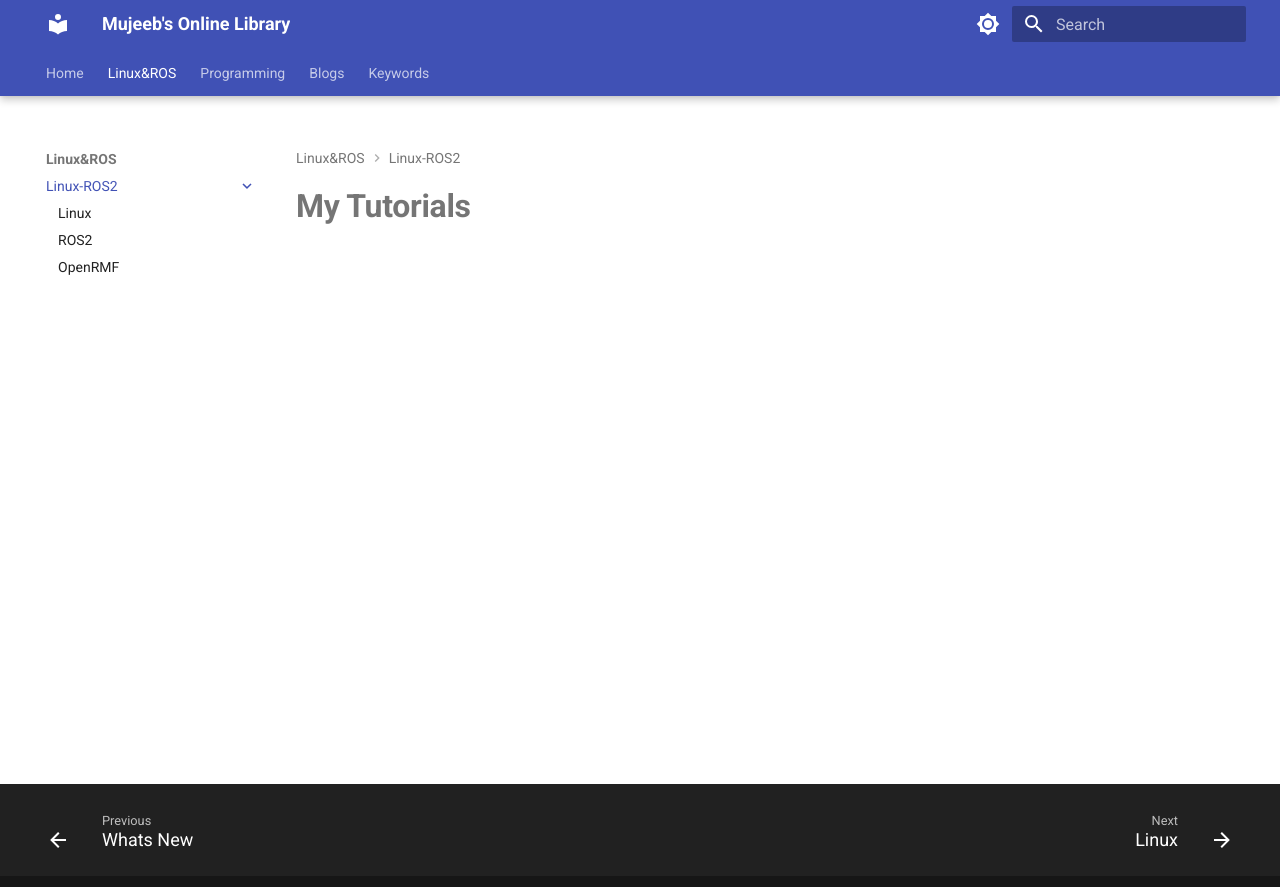
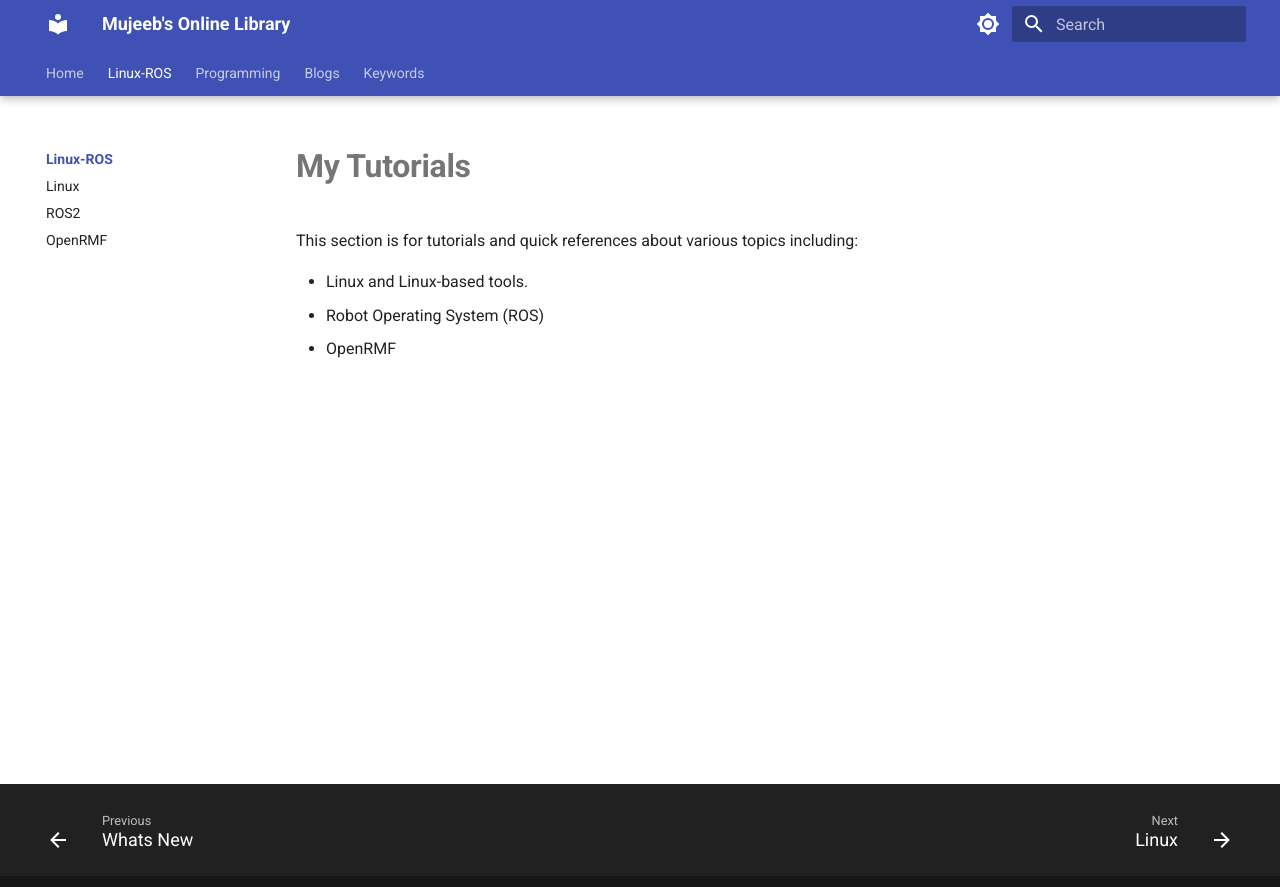
Before and after one commit to alohamujeeb/alohamujeeb.github.io, an MkDocs documentation site: the page built from docs/tutorials/index.md, in a window 1280 px wide. Shown: the top 887 px of the page. Built offline with MkDocs 1.6.1 and Material for MkDocs 9.7.7, drawn with Linux system fonts in a browser that asks for light colours.

Commit message:
files restructued

```diff
--- a/docs/tutorials/index.md
+++ b/docs/tutorials/index.md
@@ -1 +1,7 @@
 # **My Tutorials**
+
+This section is for tutorials and quick references about various topics including:
+
+- Linux and Linux-based tools.
+- Robot Operating System (ROS)
+- OpenRMF
--- a/mkdocs.yml
+++ b/mkdocs.yml
@@ -80,12 +80,11 @@ nav:
     - About Me: about/aboutme.md
     - Whats New: whatsnew.md
 
-  - Linux&ROS:
-    - Linux-ROS2:
-      - tutorials/index.md
-      - Linux: tutorials/linux/index.md
-      - ROS2: tutorials/ros2.md
-      - OpenRMF: tutorials/openrmf.md
+  - Linux-ROS:
+    - tutorials/index.md
+    - Linux: tutorials/linux/index.md
+    - ROS2: tutorials/ros2/ros2.md
+    - OpenRMF: tutorials/openrmf/openrmf.md
 
   - Programming:
     - Languages:
```
Also changed, not shown: docs/about/aboutme.md (+1 -1 lines), docs/languages/index.md (+3 -1 lines), docs/tutorials/linux/index.md (+3 -1 lines), docs/tutorials/openrmf/openrmf.md (renamed from docs/tutorials/openrmf.md), docs/tutorials/ros2/ros2.md (renamed from docs/tutorials/ros2.md).
